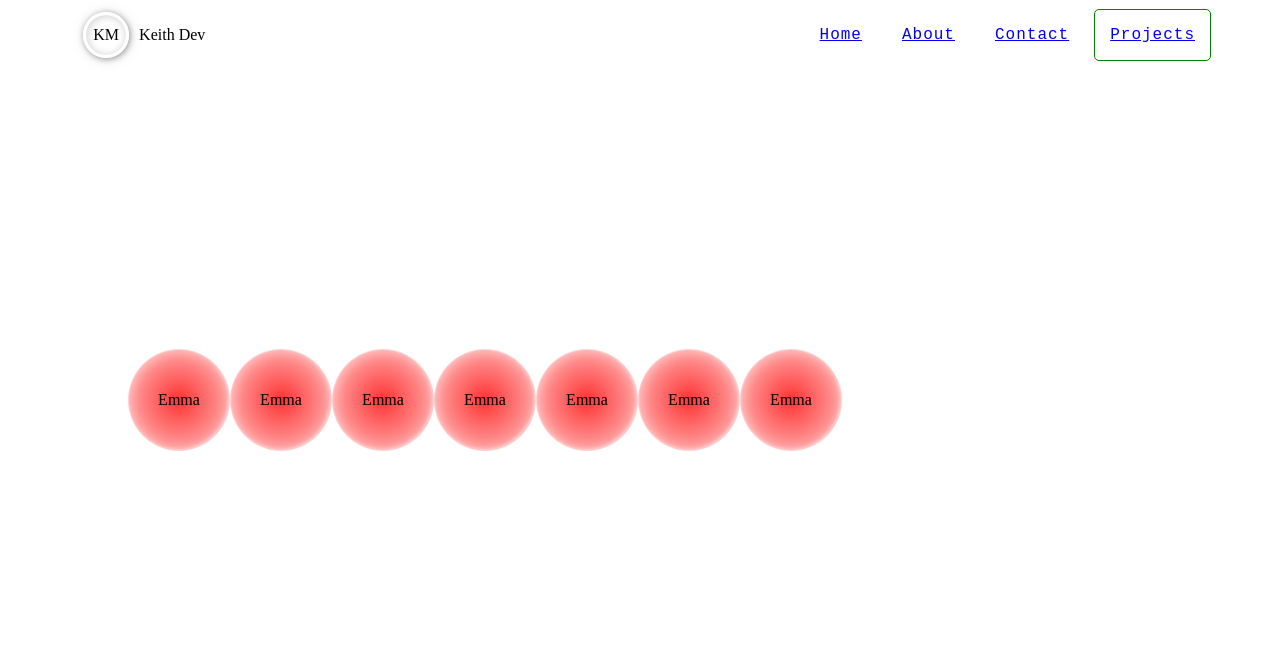
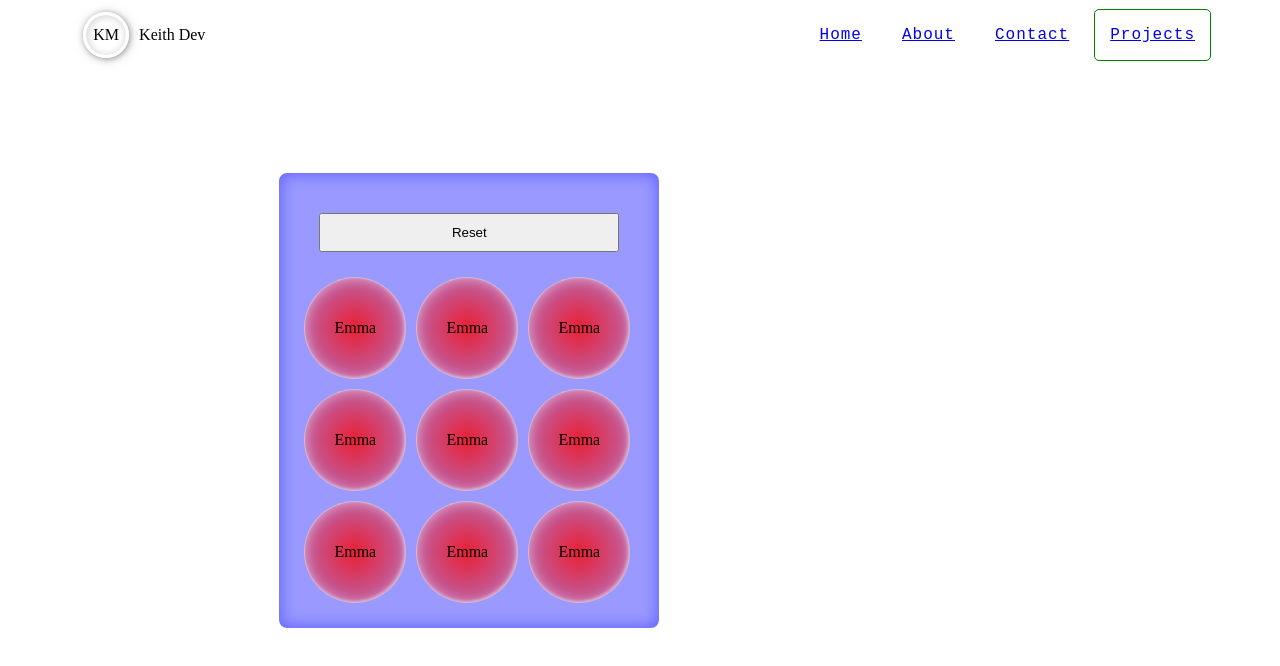
Before and after one commit to keithmacdonalddev/portfolio, a React (Create React App) app: page /about in a window 1280 px wide. Shown: the top 666 px of the page. Built offline with nearby package versions, Linux system fonts and the light colour scheme.

Commit message:
emmas button

```diff
--- a/src/components/About/about.module.css
+++ b/src/components/About/about.module.css
@@ -1,6 +1,26 @@
+.reset {
+	display: grid;
+	width: 100%;
+	margin: 20px;
+	padding: 10px;
+}
+
+.popper_group {
+	display: flex;
+	flex-wrap: wrap;
+	background: rgba(0, 0, 255, 0.4);
+	padding: 20px;
+	width: 340px;
+	height: auto;
+	border: 2px solid white;
+	border-radius: 10px;
+	box-shadow: inset 1px 1px 15px 1px rgba(0, 0, 255, 0.2), inset -1px -1px 15px 1px rgba(0, 0, 255, 0.2);
+}
+
 .main {
 	width: 100px;
 	height: 100px;
+	margin: 5px;
 	background: radial-gradient(rgba(255, 0, 0, 0.8), rgba(255, 0, 0, 0.2));
 	border-radius: 50%;
 	box-shadow: inset 1px 1px 10px 2px rgba(255, 255, 255, 0.3), inset -1px -1px 3px rgba(255, 255, 255, 0.4);
@@ -13,6 +33,7 @@
 .main2 {
 	width: 100px;
 	height: 100px;
+	margin: 5px;
 	background: radial-gradient(rgba(255, 0, 0, 0.2), rgba(255, 0, 0, 0.8));
 
 	border-radius: 50%;
--- a/src/components/About/index.js
+++ b/src/components/About/index.js
@@ -3,30 +3,85 @@ import classname from './about.module.css';
 
 const About = () => {
 	const [clicked, setClicked] = useState(false);
+	const [clicked2, setClicked2] = useState(false);
+	const [clicked3, setClicked3] = useState(false);
+	const [clicked4, setClicked4] = useState(false);
+	const [clicked5, setClicked5] = useState(false);
+	const [clicked6, setClicked6] = useState(false);
+	const [clicked7, setClicked7] = useState(false);
+	const [clicked8, setClicked8] = useState(false);
+	const [clicked9, setClicked9] = useState(false);
+
+	const handleReset = () => {
+		setClicked(false);
+		setClicked2(false);
+		setClicked3(false);
+		setClicked4(false);
+		setClicked5(false);
+		setClicked6(false);
+		setClicked7(false);
+		setClicked8(false);
+		setClicked9(false);
+	};
+
 	return (
+		<>
+			<div className={classname.popper_group}>
+				<button className={classname.reset} onClick={() => handleReset()}>
+					Reset
+				</button>
 				<div onClick={() => setClicked(!clicked)} className={classname.container}>
 					<div className={clicked ? classname.main2 : classname.main}>
 						<div className=''>Emma</div>
 					</div>
-			<div className={clicked ? classname.main2 : classname.main}>
-				<div className=''>Emma</div>
 				</div>
-			<div className={clicked ? classname.main2 : classname.main}>
-				<div className=''>Emma</div>
-			</div>
-			<div className={clicked ? classname.main2 : classname.main}>
-				<div className=''>Emma</div>
-			</div>
-			<div className={clicked ? classname.main2 : classname.main}>
-				<div className=''>Emma</div>
-			</div>
-			<div className={clicked ? classname.main2 : classname.main}>
-				<div className=''>Emma</div>
-			</div>
-			<div className={clicked ? classname.main2 : classname.main}>
+				<div onClick={() => setClicked2(!clicked2)} className={classname.container}>
+					<div className={clicked2 ? classname.main2 : classname.main}>
 						<div className=''>Emma</div>
 					</div>
 				</div>
+
+				<div onClick={() => setClicked3(!clicked3)} className={classname.container}>
+					<div className={clicked3 ? classname.main2 : classname.main}>
+						<div className=''>Emma</div>
+					</div>
+				</div>
+
+				<div onClick={() => setClicked4(!clicked4)} className={classname.container}>
+					<div className={clicked4 ? classname.main2 : classname.main}>
+						<div className=''>Emma</div>
+					</div>
+				</div>
+
+				<div onClick={() => setClicked5(!clicked5)} className={classname.container}>
+					<div className={clicked5 ? classname.main2 : classname.main}>
+						<div className=''>Emma</div>
+					</div>
+				</div>
+
+				<div onClick={() => setClicked6(!clicked6)} className={classname.container}>
+					<div className={clicked6 ? classname.main2 : classname.main}>
+						<div className=''>Emma</div>
+					</div>
+				</div>
+
+				<div onClick={() => setClicked7(!clicked7)} className={classname.container}>
+					<div className={clicked7 ? classname.main2 : classname.main}>
+						<div className=''>Emma</div>
+					</div>
+				</div>
+				<div onClick={() => setClicked8(!clicked8)} className={classname.container}>
+					<div className={clicked8 ? classname.main2 : classname.main}>
+						<div className=''>Emma</div>
+					</div>
+				</div>
+				<div onClick={() => setClicked9(!clicked9)} className={classname.container}>
+					<div className={clicked9 ? classname.main2 : classname.main}>
+						<div className=''>Emma</div>
+					</div>
+				</div>
+			</div>
+		</>
 	);
 };
 
```
Lines whose indentation alone changed are shown as unchanged.
